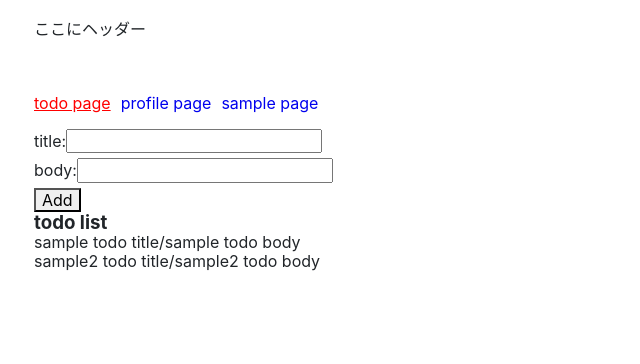
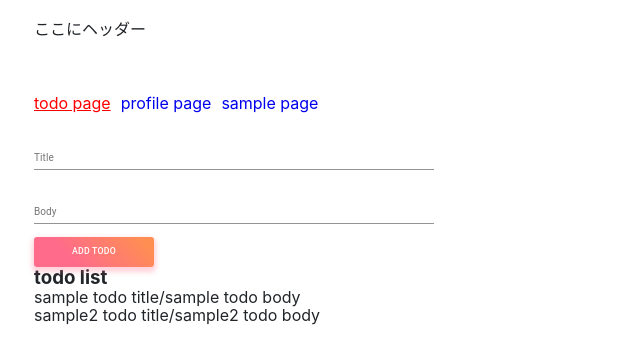
Before and after one commit to hiroakiaoba/typescript-react, a React app: page /todo in a window 1280 px wide. Shown: the top 364 px of the page, without its empty margins (0-640 px from the left). Built offline with nearby package versions, Linux system fonts and the light colour scheme.

Commit message:
WIP:Fix custom theme of material-ui & styled-components

```diff
--- a/src/components/Sample/index.tsx
+++ b/src/components/Sample/index.tsx
@@ -4,18 +4,18 @@ import Button from '@material-ui/core/Button';
 import Checkbox from '@material-ui/core/Checkbox';
 import { makeStyles } from '@material-ui/core/styles';
 
-const useStyles = makeStyles(theme => ({
-  root: {
-    color: theme.status.danger,
-    '&$checked': {
-      color: theme.status.danger,
-    },
-  },
-  checked: {},
-}));
+// const useStyles = makeStyles(theme => ({
+//   root: {
+//     color: theme.status.danger,
+//     '&$checked': {
+//       color: theme.status.danger,
+//     },
+//   },
+//   checked: {},
+// }));
 
 const Sample: React.FC = () => {
-  const classes = useStyles();
+  // const classes = useStyles();
 
   return (
     <>
@@ -26,10 +26,10 @@ const Sample: React.FC = () => {
         </Button>
       </Section>
       <Checkbox
-        classes={{
-          root: classes.root,
-          checked: classes.checked,
-        }}
+        // classes={{
+        //   root: classes.root,
+        //   checked: classes.checked,
+        // }}
       />
     </>
   );
--- a/src/components/Todo/Form.tsx
+++ b/src/components/Todo/Form.tsx
@@ -1,4 +1,12 @@
 import React from 'react';
+import styled from 'styled-components';
+import {
+  Input,
+  FormControl,
+  InputLabel,
+  FormHelperText,
+  Button,
+} from '@material-ui/core';
 import { InputProps } from 'src/hooks/useInput';
 
 export interface FormProps {
@@ -13,26 +21,51 @@ const Form: React.FC<FormProps> = ({
   handleSubmit,
 }) => {
   return (
-    <form onSubmit={handleSubmit}>
-      <div>
-        <label htmlFor="title">
-          title:
-          <input id="title" type="text" {...inputTitleProps.attrs} />
-          {inputTitleProps.errorMessage && (
-            <p>{inputTitleProps.errorMessage}</p>
-          )}
-        </label>
-      </div>
-      <div>
-        <label htmlFor="body">
-          body:
-          <input id="body" type="text" {...inputBodyProps.attrs} />
-          {inputBodyProps.errorMessage && <p>{inputBodyProps.errorMessage}</p>}
-        </label>
-      </div>
-      <button type="submit">Add</button>
-    </form>
+    <FormContainer onSubmit={handleSubmit}>
+      <StyledFormControl error={inputTitleProps.errorMessage !== ''}>
+        <InputLabel htmlFor="component-error">Title</InputLabel>
+        <Input
+          id="component-error"
+          {...inputTitleProps.attrs}
+          aria-describedby="component-error-text"
+        />
+        <FormHelperText id="component-error-text">
+          {inputTitleProps.errorMessage}
+        </FormHelperText>
+      </StyledFormControl>
+      <StyledFormControl error={inputBodyProps.errorMessage !== ''}>
+        <InputLabel htmlFor="component-error">Body</InputLabel>
+        <Input
+          id="component-error"
+          {...inputBodyProps.attrs}
+          aria-describedby="component-error-text"
+        />
+        <FormHelperText id="component-error-text">
+          {inputBodyProps.errorMessage}
+        </FormHelperText>
+      </StyledFormControl>
+      <StyledButton type="submit">Add Todo</StyledButton>
+    </FormContainer>
   );
 };
 
+const FormContainer = styled.form`
+  display: flex;
+  flex-direction: column;
+  width: 400px;
+`;
+const StyledFormControl = styled(FormControl)`
+  margin-bottom: 10px !important;
+`;
+const StyledButton = styled(Button)`
+  background: linear-gradient(45deg, #fe6b8b 30%, #ff8e53 90%);
+  border-radius: 3px;
+  border: 0;
+  color: white;
+  height: 30px;
+  width: 120px;
+  padding: 0 30px;
+  box-shadow: 0 3px 5px 2px rgba(255, 105, 135, 0.3);
+`;
+
 export default Form;
--- a/src/const/MaterialTheme.ts
+++ b/src/const/MaterialTheme.ts
@@ -1,10 +1,48 @@
-import { createMuiTheme, Theme } from '@material-ui/core/styles';
+// import { createMuiTheme, Theme } from '@material-ui/core/styles';
+// import { teal } from '@material-ui/core/colors';
+
+// const theme: Theme = createMuiTheme({
+//   status: {
+//     danger: teal[400],
+//   },
+//   pallete: {
+//     primary: {
+//       // 緑色
+//       main: "#8BC34A",
+//       dark: "#689F38",
+//       light: "#DCEDC8"
+//     },
+//   }
+// });
+
+// export default theme;
+
+import { createMuiTheme } from '@material-ui/core';
 import { teal } from '@material-ui/core/colors';
 
-const theme: Theme = createMuiTheme({
-  status: {
-    danger: teal[400],
+const theme = createMuiTheme({
+  palette: {
+    primary: {
+      // 緑色
+      main: '#8BC34A',
+      dark: '#689F38',
+      light: '#DCEDC8',
+    },
+    secondary: {
+      // オレンジ
+      main: '#FF5722',
+    },
+    text: {
+      // ちょっと薄い黒
+      primary: '#ffffff',
+      secondary: '#757575',
+    },
+    // status: {
+    //   danger: teal[400],
+    // },
   },
 });
 
+type Ok = typeof theme;
+
 export default theme;
--- a/src/containers/TodoContainer.tsx
+++ b/src/containers/TodoContainer.tsx
@@ -1,6 +1,6 @@
 import React, { useCallback } from 'react';
 import { useDispatch, useSelector } from 'react-redux';
-import useInput, { InputProps } from 'src/hooks/useInput';
+import useInput from 'src/hooks/useInput';
 import useValidation from 'src/hooks/useValidation';
 import { todo } from 'modules/todo/actions';
 import { getTodos } from 'modules/todo/selectors';
```
